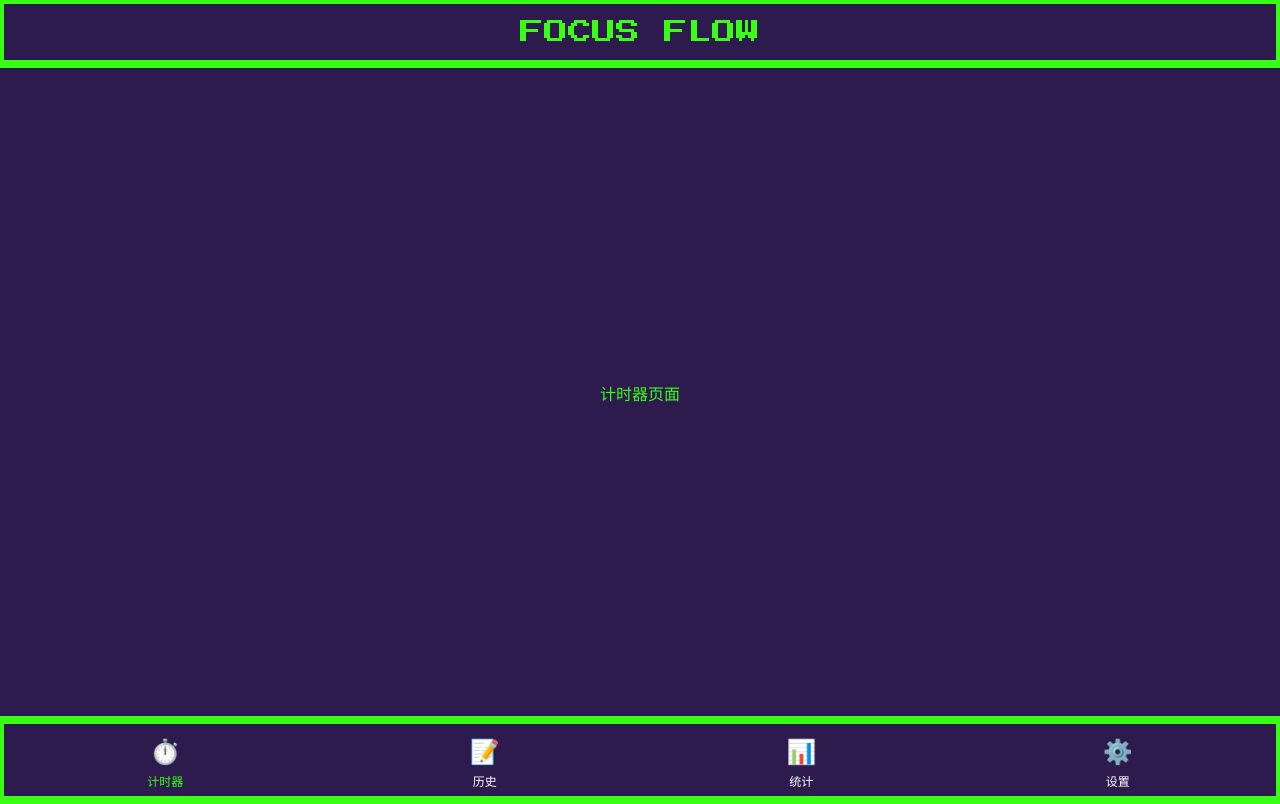
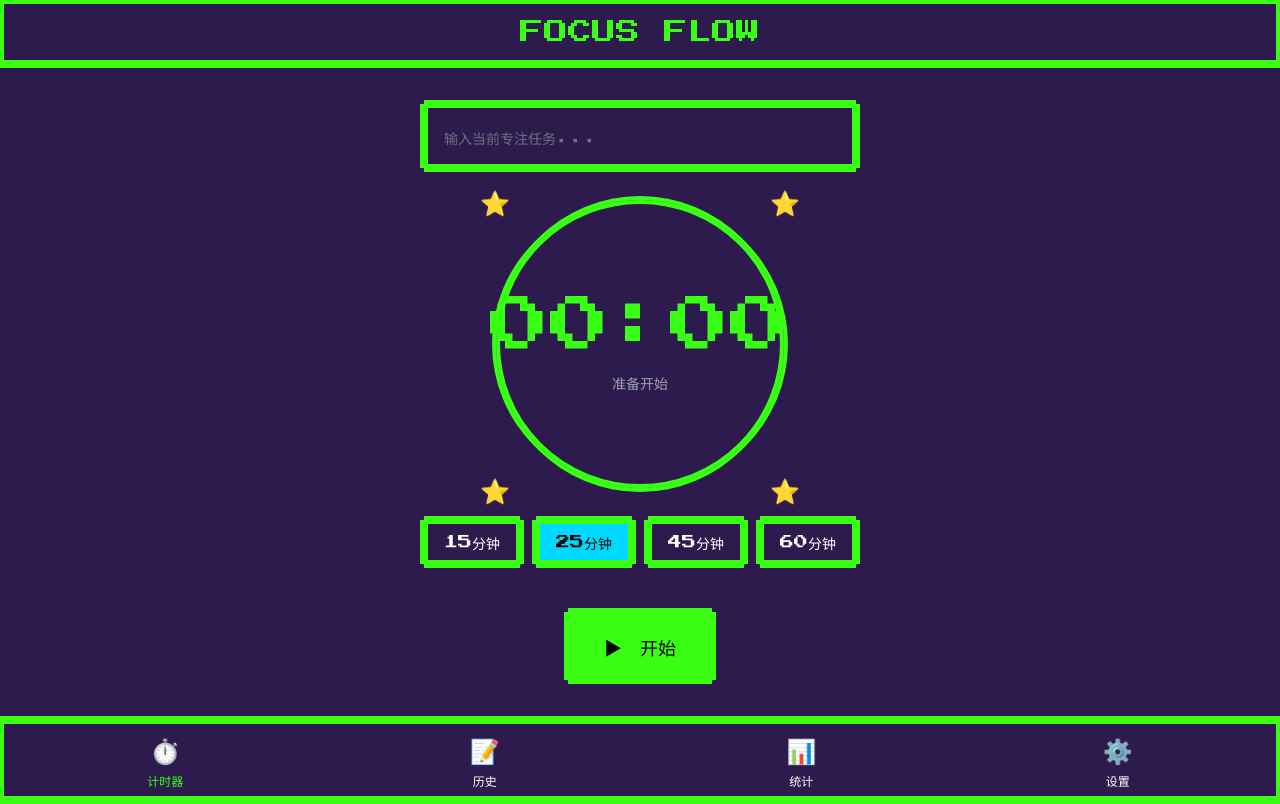
Before and after one commit to shimingyu1026/FocusFlow, a Vue app: page / in a window 1280 px wide. Built offline with nearby package versions, Linux system fonts and the light colour scheme.

Commit message:
feat: implement pixel-style timer UI with controls

```diff
--- /dev/null
+++ b/src/components/TimerControls.vue
@@ -0,0 +1,72 @@
+<template>
+  <div class="flex gap-6 items-center justify-center">
+    <!-- Start button -->
+    <button
+      v-if="!isRunning && remainingSeconds === 0"
+      @click="handleStart"
+      class="pixel-button pixel-border border-pixel-green bg-pixel-green text-black px-8 py-4 font-pixel text-lg hover:shadow-[0_0_20px_#39ff14]"
+    >
+      ▶ 开始
+    </button>
+
+    <!-- Pause button -->
+    <button
+      v-if="isRunning"
+      @click="handlePause"
+      class="pixel-button pixel-border border-pixel-yellow bg-pixel-yellow text-black px-8 py-4 font-pixel text-lg hover:shadow-[0_0_20px_#ffff00]"
+    >
+      ⏸ 暂停
+    </button>
+
+    <!-- Resume button -->
+    <button
+      v-if="!isRunning && remainingSeconds > 0"
+      @click="handleResume"
+      class="pixel-button pixel-border border-pixel-green bg-pixel-green text-black px-8 py-4 font-pixel text-lg hover:shadow-[0_0_20px_#39ff14]"
+    >
+      ▶ 继续
+    </button>
+
+    <!-- Stop button -->
+    <button
+      v-if="remainingSeconds > 0"
+      @click="handleStop"
+      class="pixel-button pixel-border border-pixel-pink bg-pixel-pink text-black px-8 py-4 font-pixel text-lg hover:shadow-[0_0_20px_#ff6ec7]"
+    >
+      ⏹ 停止
+    </button>
+  </div>
+</template>
+
+<script setup lang="ts">
+const props = defineProps<{
+  isRunning: boolean
+  remainingSeconds: number
+}>()
+
+const emit = defineEmits<{
+  start: []
+  pause: []
+  resume: []
+  stop: [completed: boolean]
+}>()
+
+function handleStart() {
+  emit('start')
+}
+
+function handlePause() {
+  emit('pause')
+}
+
+function handleResume() {
+  emit('resume')
+}
+
+function handleStop() {
+  const confirmed = confirm('确定要停止当前专注吗？')
+  if (confirmed) {
+    emit('stop', false)
+  }
+}
+</script>
--- /dev/null
+++ b/src/components/TimerDisplay.vue
@@ -0,0 +1,78 @@
+<template>
+  <div class="flex flex-col items-center gap-8">
+    <!-- Task input -->
+    <div class="pixel-border p-4 w-full max-w-md bg-pixel-bg">
+      <input
+        v-model="taskInput"
+        type="text"
+        placeholder="输入当前专注任务..."
+        class="w-full bg-transparent text-white font-pixel text-sm outline-none placeholder-gray-500"
+        :disabled="isRunning"
+      />
+    </div>
+
+    <!-- Circular timer -->
+    <div class="relative w-72 h-72">
+      <!-- Outer pixel border -->
+      <div class="absolute inset-0 rounded-full pixel-border border-8 border-pixel-green"></div>
+
+      <!-- Time display -->
+      <div class="absolute inset-0 flex flex-col items-center justify-center">
+        <p class="text-6xl font-pixel text-pixel-green">{{ formattedTime }}</p>
+        <p v-if="isRunning" class="text-sm font-pixel text-pixel-pink mt-4">专注中...</p>
+        <p v-else class="text-sm font-pixel text-gray-400 mt-4">准备开始</p>
+      </div>
+
+      <!-- Pixel decoration stars -->
+      <div class="absolute -top-4 -left-4 text-2xl">⭐</div>
+      <div class="absolute -top-4 -right-4 text-2xl">⭐</div>
+      <div class="absolute -bottom-4 -left-4 text-2xl">⭐</div>
+      <div class="absolute -bottom-4 -right-4 text-2xl">⭐</div>
+    </div>
+
+    <!-- Duration selection -->
+    <div v-if="!isRunning && remainingSeconds === 0" class="flex gap-4">
+      <button
+        v-for="duration in [15, 25, 45, 60]"
+        :key="duration"
+        @click="selectDuration(duration)"
+        class="pixel-button px-4 py-2 pixel-border border-pixel-blue text-sm font-pixel"
+        :class="{ 'bg-pixel-blue text-black': selectedDuration === duration }"
+      >
+        {{ duration }}分钟
+      </button>
+    </div>
+  </div>
+</template>
+
+<script setup lang="ts">
+import { ref, computed, watch } from 'vue'
+
+const props = defineProps<{
+  isRunning: boolean
+  remainingSeconds: number
+}>()
+
+const emit = defineEmits<{
+  'update:task': [task: string]
+  'select-duration': [duration: number]
+}>()
+
+const taskInput = ref('')
+const selectedDuration = ref(25)
+
+const formattedTime = computed(() => {
+  const minutes = Math.floor(props.remainingSeconds / 60)
+  const seconds = props.remainingSeconds % 60
+  return `${minutes.toString().padStart(2, '0')}:${seconds.toString().padStart(2, '0')}`
+})
+
+watch(taskInput, (newTask) => {
+  emit('update:task', newTask)
+})
+
+function selectDuration(duration: number) {
+  selectedDuration.value = duration
+  emit('select-duration', duration)
+}
+</script>
--- a/src/views/TimerView.vue
+++ b/src/views/TimerView.vue
@@ -1,9 +1,98 @@
 <template>
-  <div class="h-full flex items-center justify-center">
-    <p class="text-pixel-green font-pixel">计时器页面</p>
+  <div class="h-full flex flex-col items-center justify-center gap-12 p-8">
+    <TimerDisplay
+      :is-running="isRunning"
+      :remaining-seconds="remainingSeconds"
+      @update:task="handleTaskUpdate"
+      @select-duration="handleDurationSelect"
+    />
+
+    <TimerControls
+      :is-running="isRunning"
+      :remaining-seconds="remainingSeconds"
+      @start="handleStart"
+      @pause="handlePause"
+      @resume="handleResume"
+      @stop="handleStop"
+    />
+
+    <!-- Focus tip -->
+    <div v-if="isRunning" class="pixel-border p-4 bg-pixel-bg max-w-md text-center">
+      <p class="text-sm font-pixel text-pixel-green">💪 保持专注，你可以的！</p>
+    </div>
   </div>
 </template>
 
 <script setup lang="ts">
-// Timer view
+import { ref, onMounted, onUnmounted } from 'vue'
+import { useTimerStore } from '@/stores/timer'
+import TimerDisplay from '@/components/TimerDisplay.vue'
+import TimerControls from '@/components/TimerControls.vue'
+
+const timerStore = useTimerStore()
+const isRunning = ref(false)
+const remainingSeconds = ref(0)
+const selectedDuration = ref(25)
+let timerInterval: number | null = null
+
+function handleTaskUpdate(task: string) {
+  // Save task description
+}
+
+function handleDurationSelect(duration: number) {
+  selectedDuration.value = duration
+}
+
+async function handleStart() {
+  await timerStore.startSession(selectedDuration.value, '')
+  isRunning.value = true
+  remainingSeconds.value = selectedDuration.value * 60
+  startTimer()
+}
+
+async function handlePause() {
+  await timerStore.pauseSession()
+  isRunning.value = false
+  if (timerInterval) {
+    clearInterval(timerInterval)
+    timerInterval = null
+  }
+}
+
+async function handleResume() {
+  await timerStore.resumeSession()
+  isRunning.value = true
+  startTimer()
+}
+
+async function handleStop(completed: boolean) {
+  await timerStore.stopSession(completed)
+  isRunning.value = false
+  remainingSeconds.value = 0
+  if (timerInterval) {
+    clearInterval(timerInterval)
+    timerInterval = null
+  }
+
+  if (completed) {
+    alert('🎉 恭喜！完成了一次专注！')
+  }
+}
+
+function startTimer() {
+  timerInterval = setInterval(() => {
+    if (remainingSeconds.value > 0) {
+      remainingSeconds.value--
+    } else {
+      // Timer finished
+      handleStop(true)
+    }
+  }, 1000) as unknown as number
+}
+
+onUnmounted(() => {
+  if (timerInterval) {
+    clearInterval(timerInterval)
+  }
+})
 </script>
```
